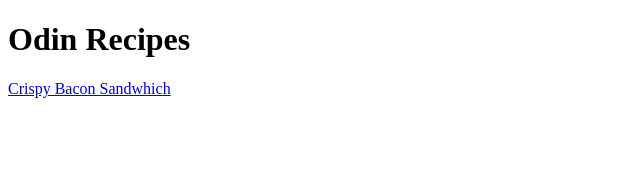
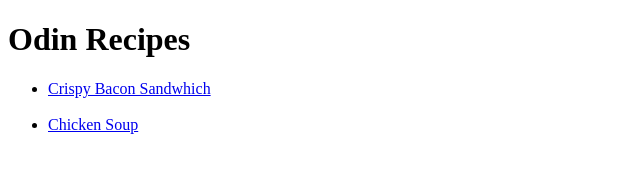
Before and after one commit to jordantgh/odin-recipes, a plain HTML site: page index.html in a window 1280 px wide. Shown: the whole page, without its empty margins (0-640 px from the left). Drawn offline with Linux system fonts and the light colour scheme.

Commit message:
Update the index with chicken soup link

```diff
--- a/index.html
+++ b/index.html
@@ -8,6 +8,10 @@
 </head>
 <body>
     <h1>Odin Recipes</h1>
-    <a href="./recipes/crispy-bacon-sandwhich.html">Crispy Bacon Sandwhich</a>
+        <ul>
+        <li><a href="./recipes/crispy-bacon-sandwhich.html">Crispy Bacon
+            Sandwhich<br><br></a></li>
+        <li><a href="./recipes/chicken-soup.html">Chicken Soup</a> </li>
+        </ul>
 </body>
 </html>
```
